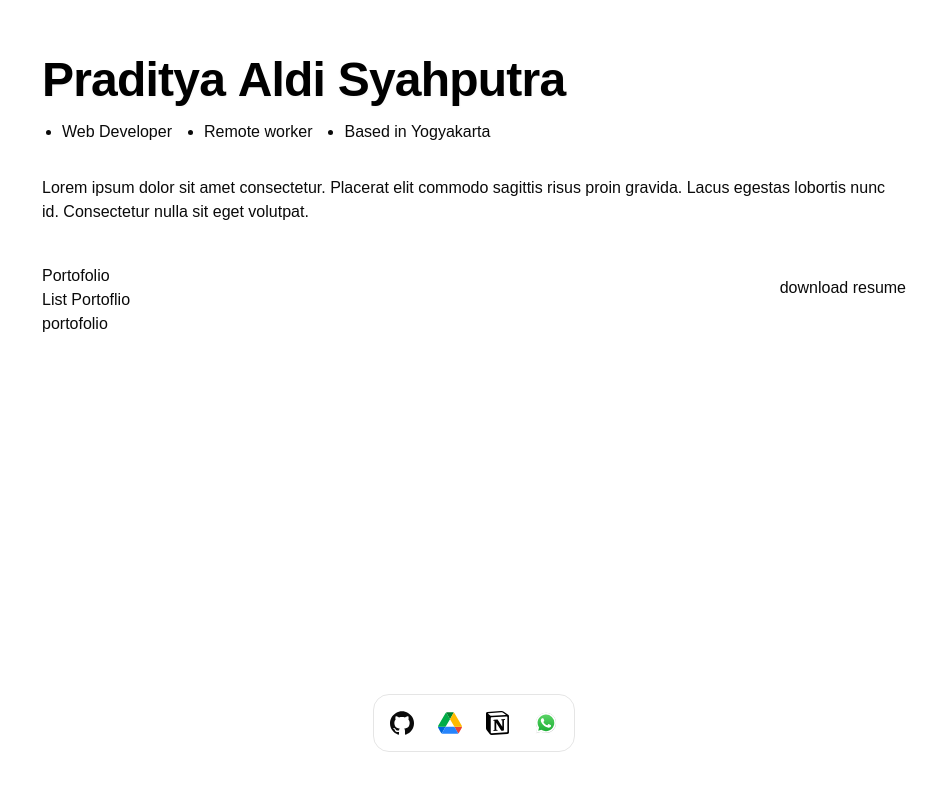
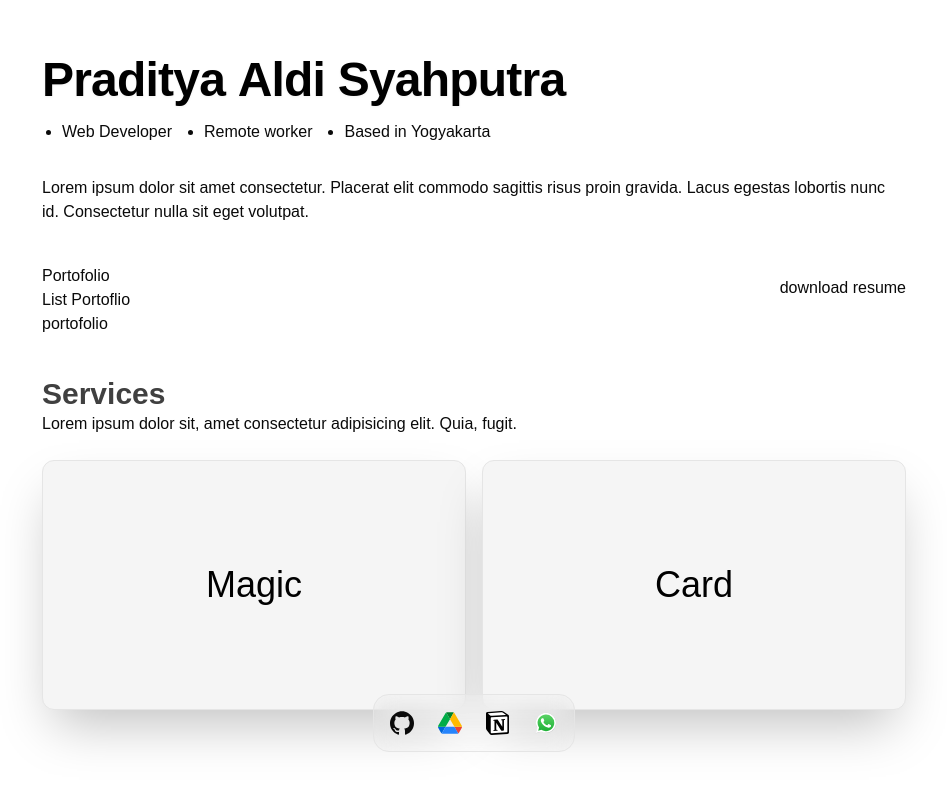
Before and after one commit to prad-alpukat/personal-website, a Next.js app: page / in a window 1280 px wide. Shown: the top 790 px of the page, without its empty margins (166-1113 px from the left). Built offline with nearby package versions, Linux system fonts and the light colour scheme.

Commit message:
feat: add servies section

```diff
--- a/src/app/page.tsx
+++ b/src/app/page.tsx
@@ -1,4 +1,5 @@
 import DockMenus from "@/components/DockMenus";
+import ServicesHighlight from "@/components/ServicesHighlight";
 import GradualSpacing from "@/components/ui/gradual-spacing";
 
 export default function Home() {
@@ -6,6 +7,7 @@ export default function Home() {
     <>
       <HeroSection />
       <PortofolioSection />
+      <ServicesHighlight />
       <DockMenus className="fixed bottom-12 left-1/2 -translate-x-1/2" />
     </>
   );
--- /dev/null
+++ b/src/components/ServicesHighlight.tsx
@@ -0,0 +1,26 @@
+import { MagicCard } from "@/components/ui/magic-card";
+
+export default function ServicesHighlight() {
+  return (
+    <section className="container max-w-screen-lg pt-10">
+      <div className="mb-6">
+        <h2 className="text-3xl font-bold text-neutral-700">Services</h2>
+        <p>Lorem ipsum dolor sit, amet consectetur adipisicing elit. Quia, fugit.</p>
+      </div>
+      <div className={"flex h-[500px] w-full flex-col gap-4 lg:h-[250px] lg:flex-row"}>
+        <MagicCard
+          className="cursor-pointer flex-col items-center justify-center shadow-2xl whitespace-nowrap text-4xl"
+          gradientColor={"#7e95fc44"}
+        >
+          Magic
+        </MagicCard>
+        <MagicCard
+          className="cursor-pointer flex-col items-center justify-center shadow-2xl whitespace-nowrap text-4xl"
+          gradientColor={"#7e95fc44"}
+        >
+          Card
+        </MagicCard>
+      </div>
+    </section>
+  );
+}
--- /dev/null
+++ b/src/components/ui/magic-card.tsx
@@ -0,0 +1,64 @@
+"use client";
+
+import React, { useCallback, useEffect } from "react";
+import { motion, useMotionTemplate, useMotionValue } from "framer-motion";
+
+import { cn } from "@/lib/utils";
+
+export interface MagicCardProps extends React.HTMLAttributes<HTMLDivElement> {
+  gradientSize?: number;
+  gradientColor?: string;
+  gradientOpacity?: number;
+}
+
+export function MagicCard({
+  children,
+  className,
+  gradientSize = 200,
+  gradientColor = "#262626",
+  gradientOpacity = 0.8,
+}: MagicCardProps) {
+  const mouseX = useMotionValue(-gradientSize);
+  const mouseY = useMotionValue(-gradientSize);
+
+  const handleMouseMove = useCallback(
+    (e: React.MouseEvent<HTMLDivElement>) => {
+      const { left, top } = e.currentTarget.getBoundingClientRect();
+      mouseX.set(e.clientX - left);
+      mouseY.set(e.clientY - top);
+    },
+    [mouseX, mouseY],
+  );
+
+  const handleMouseLeave = useCallback(() => {
+    mouseX.set(-gradientSize);
+    mouseY.set(-gradientSize);
+  }, [mouseX, mouseY, gradientSize]);
+
+  useEffect(() => {
+    mouseX.set(-gradientSize);
+    mouseY.set(-gradientSize);
+  }, [mouseX, mouseY, gradientSize]);
+
+  return (
+    <div
+      onMouseMove={handleMouseMove}
+      onMouseLeave={handleMouseLeave}
+      className={cn(
+        "group relative flex size-full overflow-hidden rounded-xl bg-neutral-100 dark:bg-neutral-900 border text-black dark:text-white",
+        className,
+      )}
+    >
+      <div className="relative z-10">{children}</div>
+      <motion.div
+        className="pointer-events-none absolute -inset-px rounded-xl opacity-0 transition-opacity duration-300 group-hover:opacity-100"
+        style={{
+          background: useMotionTemplate`
+            radial-gradient(${gradientSize}px circle at ${mouseX}px ${mouseY}px, ${gradientColor}, transparent 100%)
+          `,
+          opacity: gradientOpacity,
+        }}
+      />
+    </div>
+  );
+}
```
